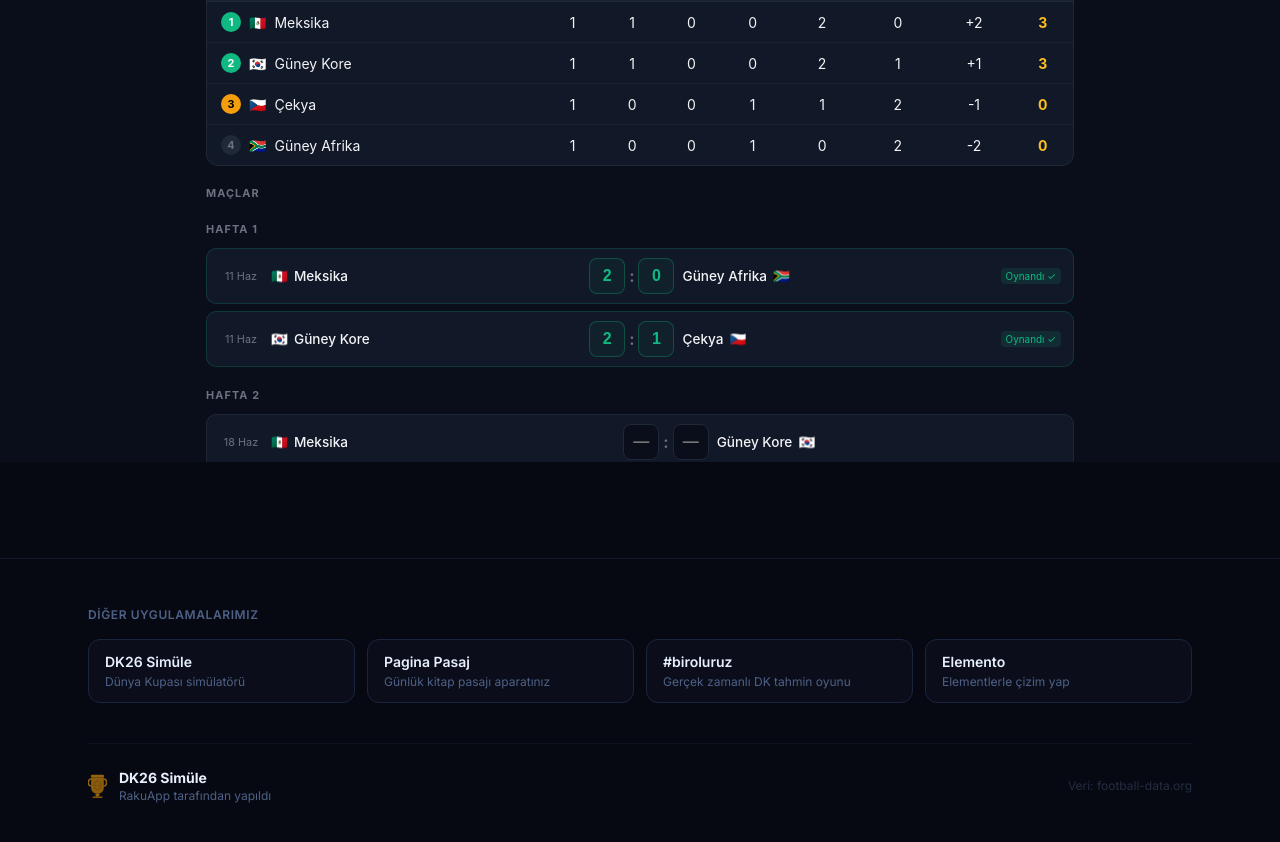
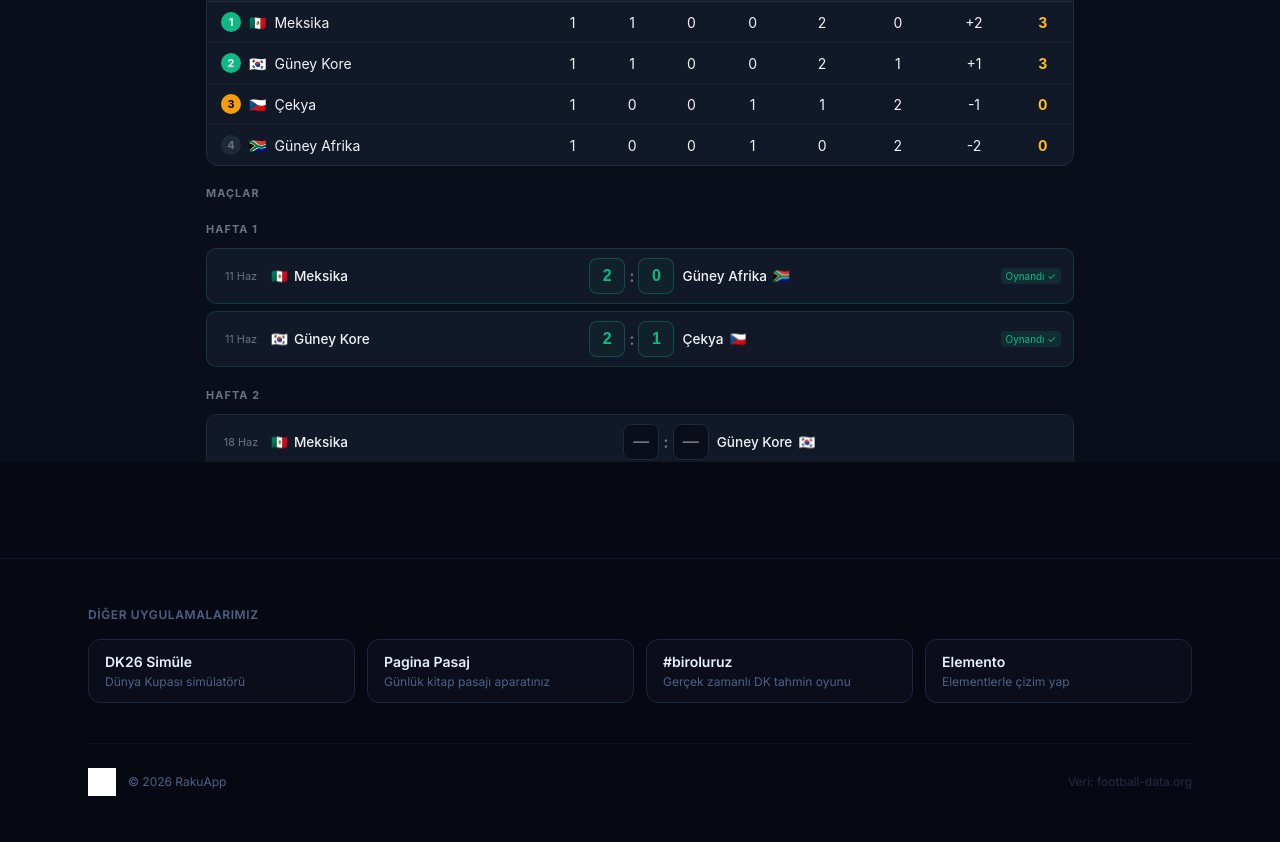
Before and after one commit to rakuappdigital/dk26simule, a Next.js app: page /simule in a window 1280 px wide. Shown: the part 338-1180 px from the top of the page. Built offline with nearby package versions, Linux system fonts and the light colour scheme.

Commit message:
footer: RakuApp logosu ve copyright eklendi

```diff
--- a/app/globals.css
+++ b/app/globals.css
@@ -61,3 +61,12 @@ html, body {
 input[type=number]::-webkit-inner-spin-button,
 input[type=number]::-webkit-outer-spin-button { -webkit-appearance: none; }
 input[type=number] { -moz-appearance: textfield; }
+
+/* RakuApp logo — remove white bg per theme */
+.raku-logo {
+  mix-blend-mode: multiply;
+}
+[data-theme="dark"] .raku-logo {
+  mix-blend-mode: normal;
+  filter: brightness(0) invert(1);
+}
--- a/app/layout.tsx
+++ b/app/layout.tsx
@@ -105,23 +105,22 @@ export default function RootLayout({ children }: { children: React.ReactNode })
 
               {/* Bottom bar */}
               <div className="flex flex-col items-center gap-4 border-t border-line/30 pt-6 sm:flex-row sm:justify-between">
-                <div className="flex items-center gap-3">
-                  <TrophySVG className="h-6 w-auto text-gold opacity-60" />
-                  <div>
-                    <p className="text-sm font-bold text-primary">DK26 Simüle</p>
-                    <p className="text-xs text-muted">
-                      <a
-                        href="https://rakuapp.com"
-                        target="_blank"
-                        rel="noopener noreferrer"
-                        className="hover:text-accent transition-colors"
-                      >
-                        RakuApp
-                      </a>{' '}
-                      tarafından yapıldı
-                    </p>
-                  </div>
-                </div>
+                {/* RakuApp branding */}
+                <a
+                  href="https://rakuapp.com"
+                  target="_blank"
+                  rel="noopener noreferrer"
+                  className="group flex items-center gap-3"
+                >
+                  <img
+                    src="/raku-logo.png"
+                    alt="RakuApp"
+                    className="h-7 w-auto raku-logo transition-opacity group-hover:opacity-80"
+                  />
+                  <span className="text-xs text-muted group-hover:text-primary transition-colors">
+                    © 2026 RakuApp
+                  </span>
+                </a>
                 <span className="text-xs text-muted/40">Veri: football-data.org</span>
               </div>
             </div>
```
Also changed, not shown: public/raku-logo.png (added).
